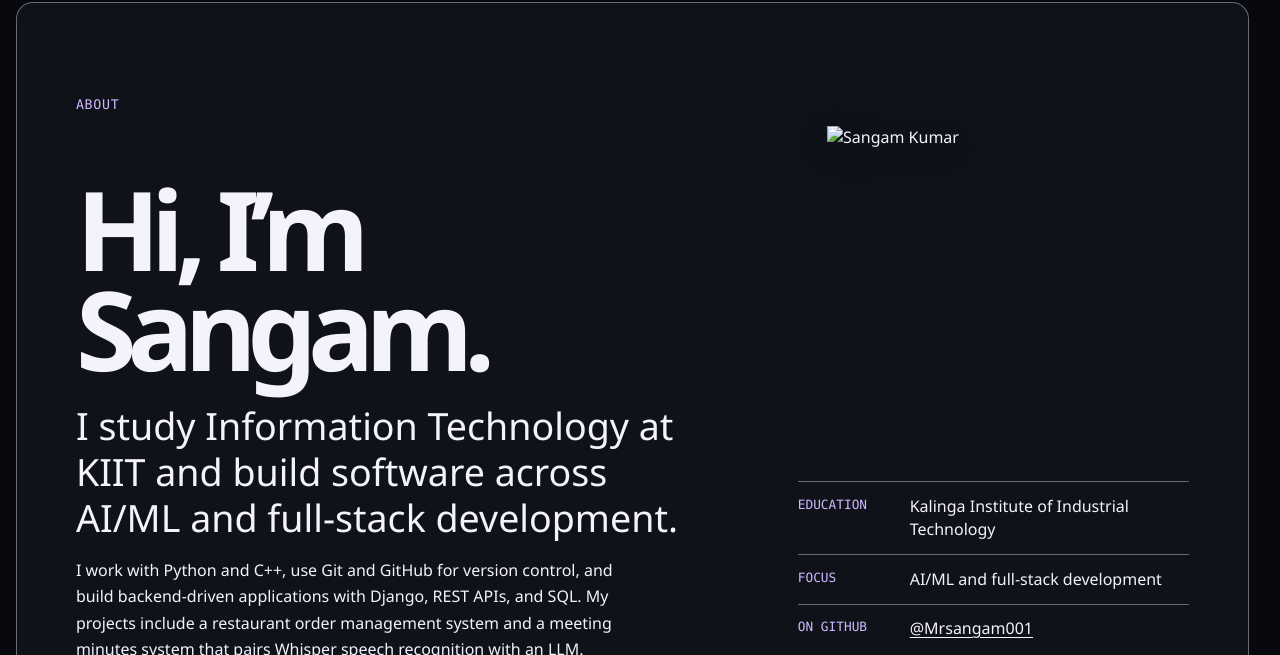
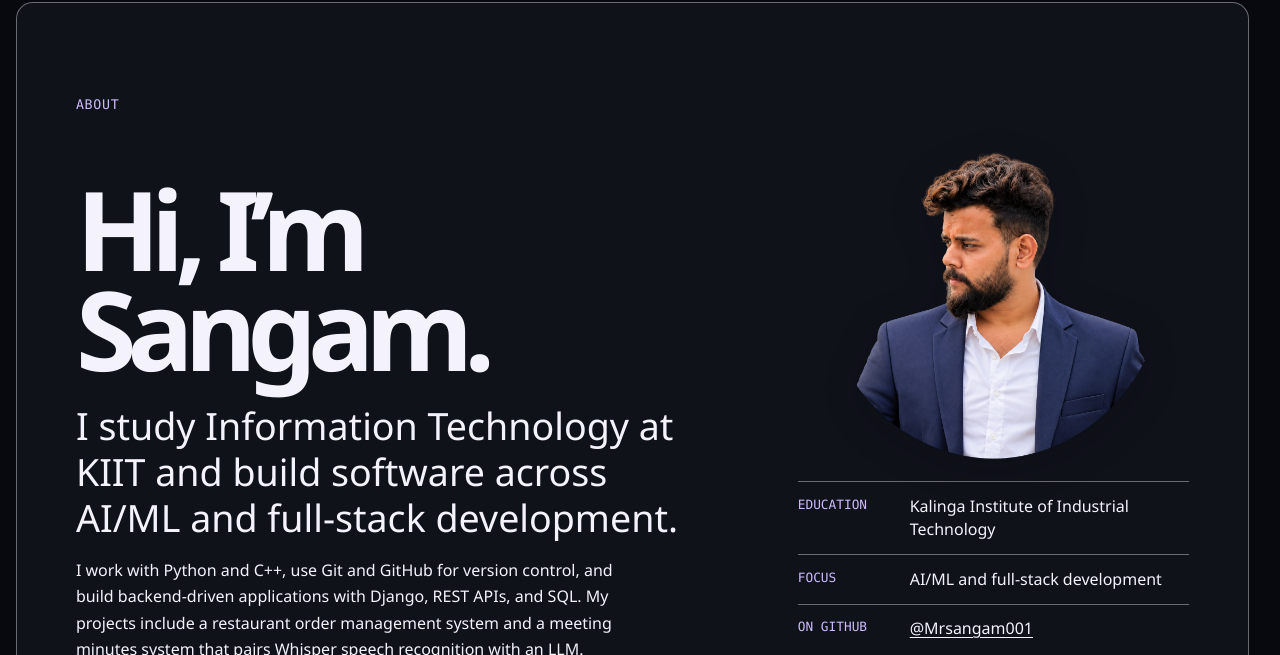
Before and after one commit to Mrsangam001/Portfolio, a plain HTML site: page index.html in a window 1280 px wide. Shown: the part 1518-2173 px from the top of the page. Drawn offline with Linux system fonts and the light colour scheme.

Commit message:
Fix deployed profile portrait path

```diff
--- a/index.html
+++ b/index.html
@@ -101,7 +101,7 @@
           </div>
           <div class="about-side">
             <figure class="about-portrait">
-              <img src="/assets/sangam-portrait.png" alt="Sangam Kumar" width="1254" height="1254" loading="eager" fetchpriority="high" decoding="async">
+              <img src="/sangam-portrait.png" alt="Sangam Kumar" width="1254" height="1254" loading="eager" fetchpriority="high" decoding="async">
             </figure>
             <dl class="facts">
               <div><dt>Education</dt><dd>Kalinga Institute of Industrial Technology</dd></div>
```
